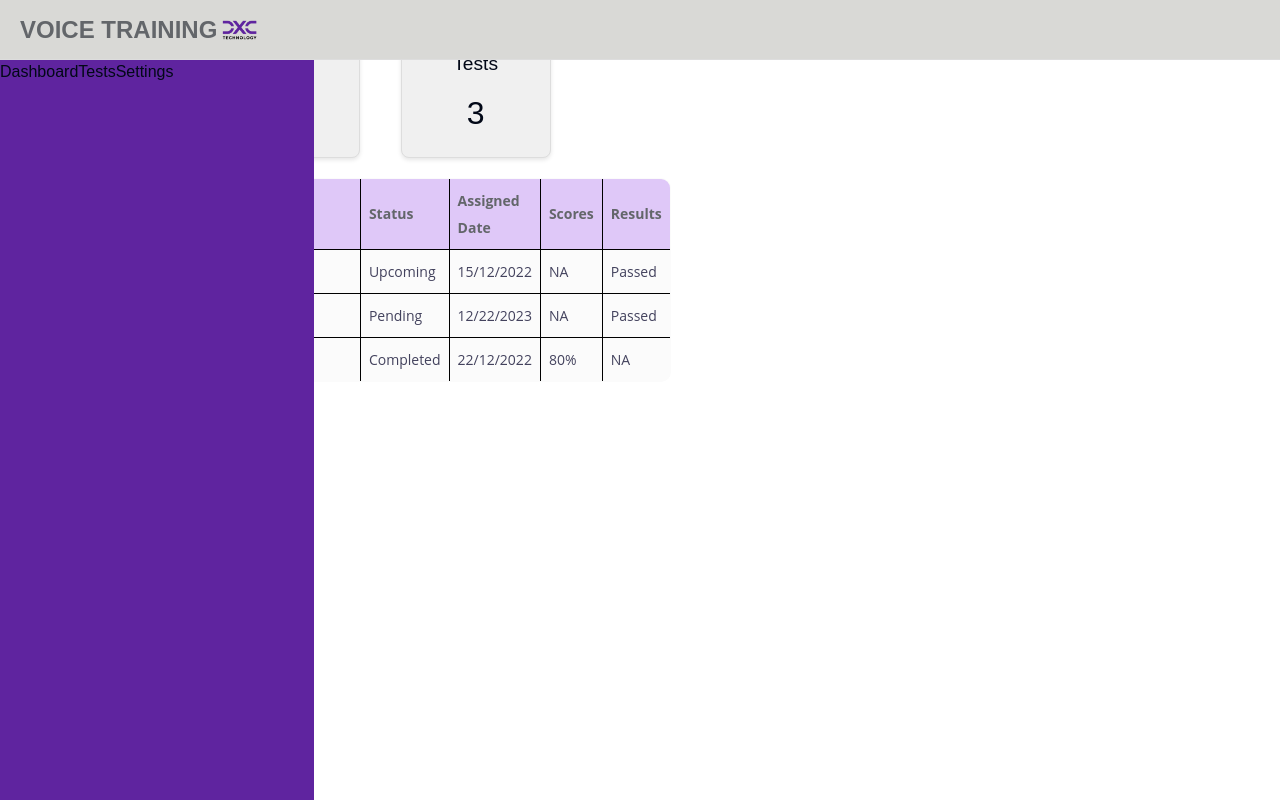
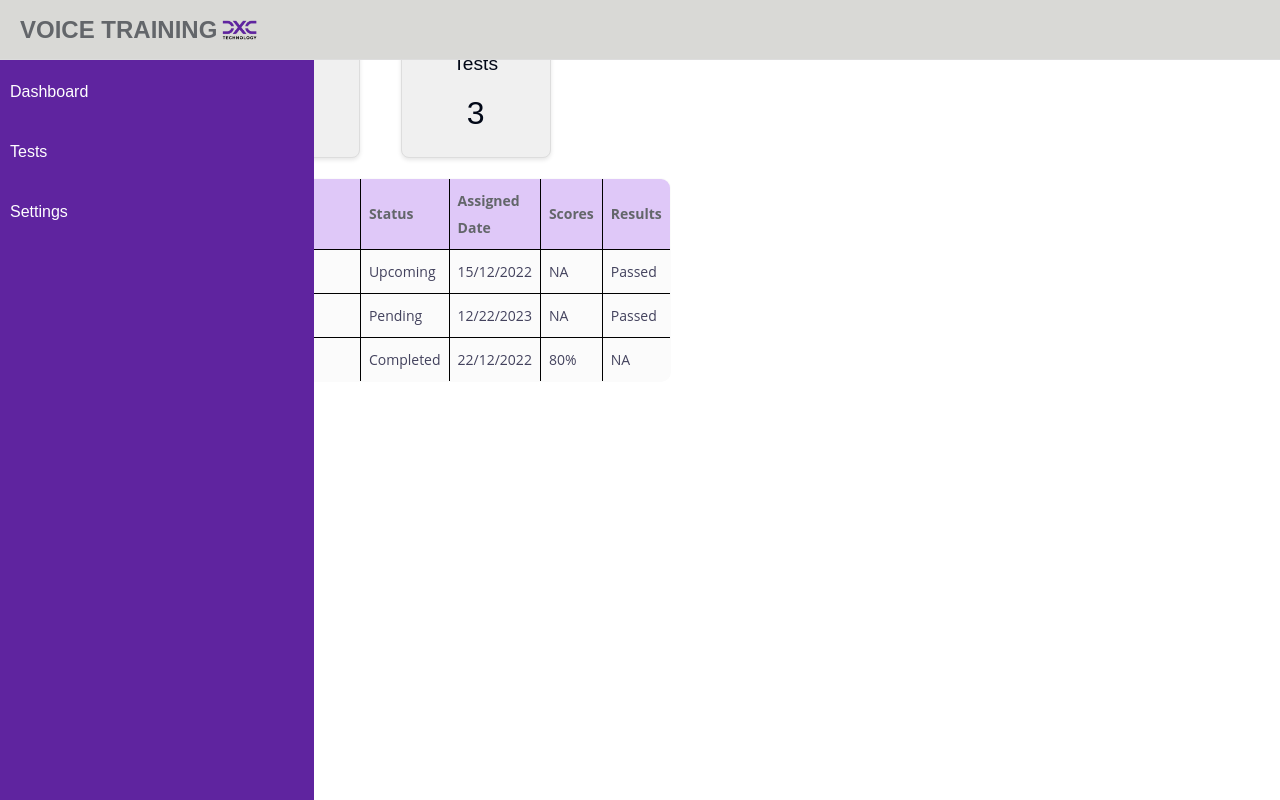
Before and after one commit to lakshya820/ShadCN_graph, a React (Vite) app: page /main/dashboard in a window 1280 px wide. Built offline with nearby package versions, Linux system fonts and the light colour scheme.

Commit message:
Commint 2nd 29th

```diff
--- a/src/App.tsx
+++ b/src/App.tsx
@@ -72,8 +72,8 @@ function App() {
     <Routes>
       <Route path="/" element={<Login />} />
       <Route path="/main" element={<MainLayout />}>
+        <Route path="tests1" element={<Tests1 />} />
         <Route path="dashboard" element={<Dashboard2 />} />
-        <Route path="tests1" element={<Tests1 />} />
         <Route path="tests2" element={<Tests2 />} />
       </Route>
     </Routes>
--- a/src/components/NavBar.tsx
+++ b/src/components/NavBar.tsx
@@ -2,14 +2,27 @@
 import React from 'react';
 import '../css/NavBar.css';
 import { Link, Outlet } from 'react-router-dom';
+import { useNavigate } from 'react-router-dom';
 
 const NavBar: React.FC = () => {
+
+  const navigate = useNavigate();
+
+  const handleToDashboard = () => {
+    // Perform login logic here
+    navigate('/main/dashboard');
+  };
+
+  const handleToTests = () => {
+    // Perform login logic here
+    navigate('/main/tests1');
+  };
+
   return (
     <div className="navbar">
-
-      <Link className="link_to_dashboard" to="/dashboard">Dashboard</Link>
-      <Link className="link_to_tests"to="/tests1">Tests</Link>
-      <Link className="link_to_settings"to="/settings1">Settings</Link>
+      <button className="nav-button" onClick={handleToDashboard}>Dashboard </button>
+      <button className="nav-button" onClick={handleToTests}>Tests</button>
+      <button className="nav-button">Settings</button>
       </div>
   );
 };
```
